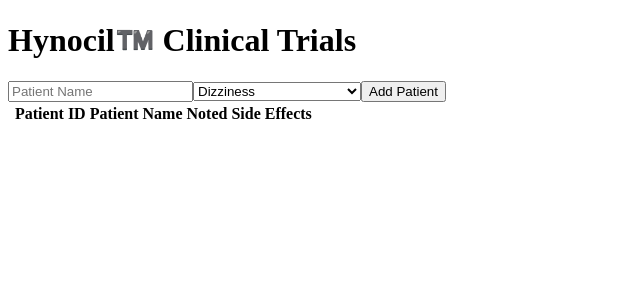
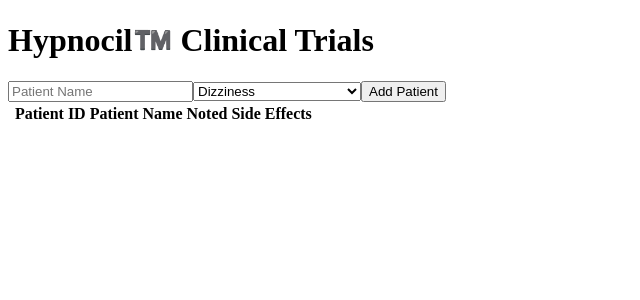
Before and after one commit to bdenney/hypnocil, a React (Create React App) app: page / in a window 1280 px wide. Shown: the top 300 px of the page, without its empty margins (0-640 px from the left). Built offline with nearby package versions, Linux system fonts and the light colour scheme; the HTML template or start-up script is replaced by a standard one.

Commit message:
Updated header

```diff
--- a/src/components/Header.js
+++ b/src/components/Header.js
@@ -3,7 +3,7 @@ import React from "react"
 function Header() {
     return(
         <header>
-            <h1>Hynocil™️ Clinical Trials</h1>
+            <h1>Hypnocil™️ Clinical Trials</h1>
         </header>
     );
 }
```
